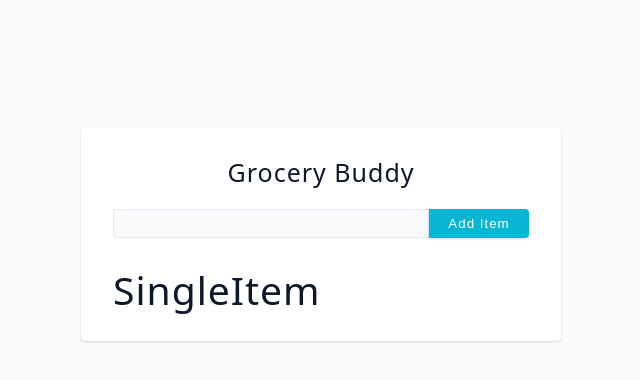
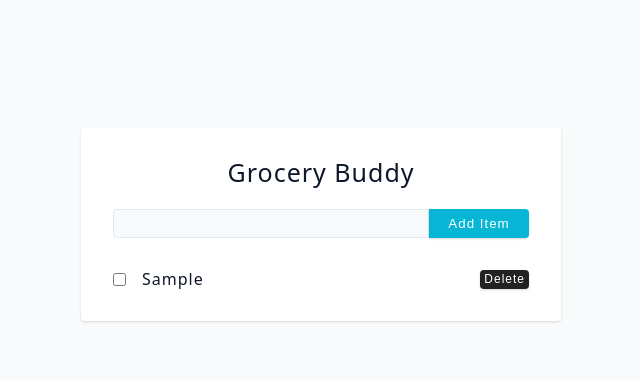
Before and after one commit to locaulker/groceryBud-app, a React (Vite) app: page / in a window 1280 px wide. Both pictures are taken after typing "Sample" into the empty fields and a click on the button "Add Item". Shown: the top 380 px of the page, without its empty margins (319-959 px from the left). Built offline with nearby package versions, Linux system fonts and the light colour scheme.

Commit message:
single item checked completed

```diff
--- a/src/SingleItem.jsx
+++ b/src/SingleItem.jsx
@@ -1,4 +1,27 @@
-const SingleItem = () => {
-  return <h2>SingleItem</h2>
+import { useState } from "react"
+
+const SingleItem = ({ item, removeItem }) => {
+  const [isChecked, setIsChecked] = useState(item.completed)
+
+  return (
+    <div className="single-item">
+      <input
+        type="checkbox"
+        checked={isChecked}
+        onChange={() => setIsChecked(!isChecked)}
+      />
+      <p
+        style={{
+          textTransform: "Capitalize",
+          textDecoration: isChecked && "line-through"
+        }}
+      >
+        {item.name}
+      </p>
+      <button type="button" className="btn remove-btn">
+        Delete
+      </button>
+    </div>
+  )
 }
 export default SingleItem
```
